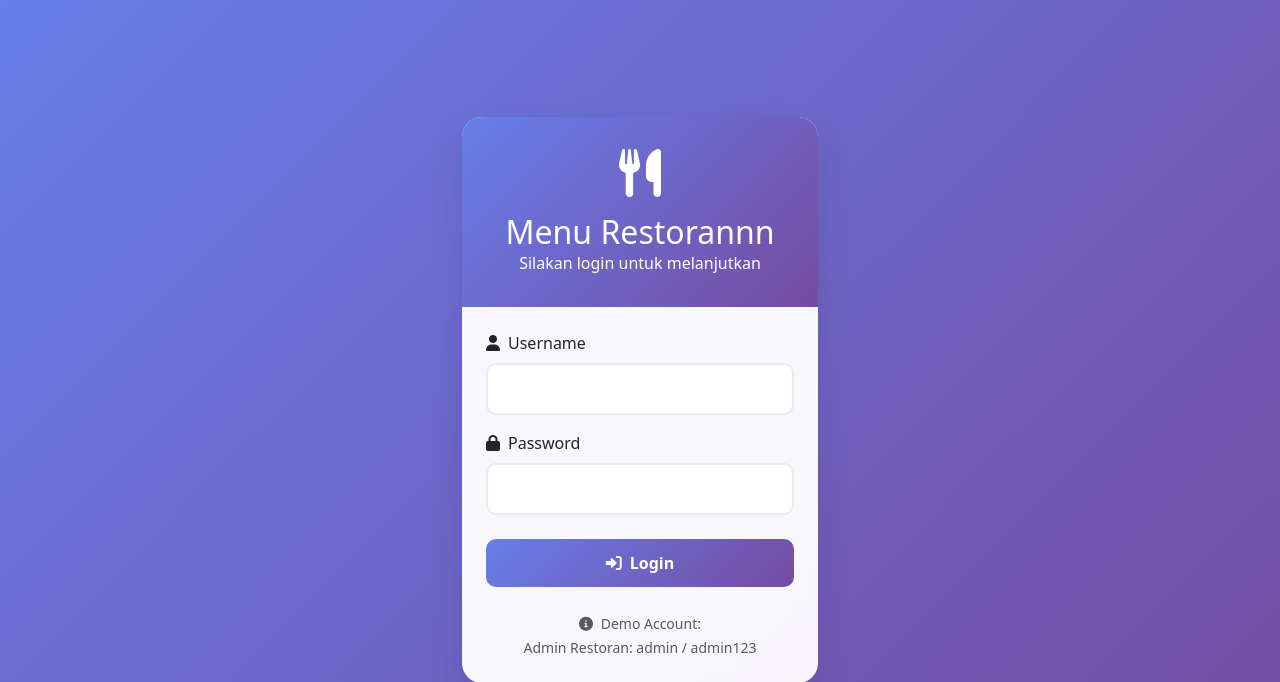
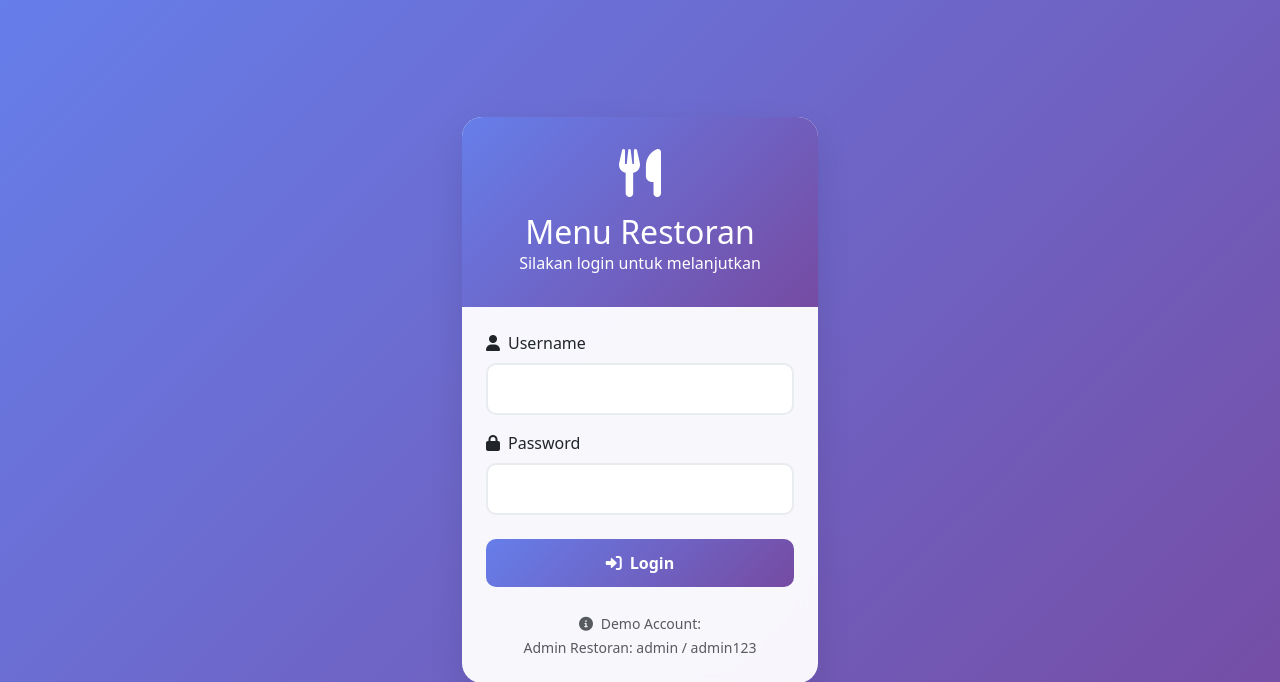
Before and after one commit to Alzamna/Buku-Menu, a CodeIgniter 4 app: the page made by app/Views/auth/login.php in a window 1280 px wide. Shown: the top 682 px of the page. Run offline with PHP 8.4 and a stand-in for CodeIgniter, Linux system fonts and the light colour scheme; the template is opened without the code that fills it, so the values that code supplies are empty; some libraries are stand-ins or nearby versions.

Commit message:
BACK TESTING ALAN

```diff
--- a/app/Views/auth/login.php
+++ b/app/Views/auth/login.php
@@ -65,7 +65,7 @@
                 <div class="login-card">
                     <div class="login-header">
                         <i class="fas fa-utensils fa-3x mb-3"></i>
-                        <h2 class="mb-0">Menu Restorannn</h2>
+                        <h2 class="mb-0">Menu Restoran</h2>
                         <p class="mb-0">Silakan login untuk melanjutkan</p>
                     </div>
 
```
